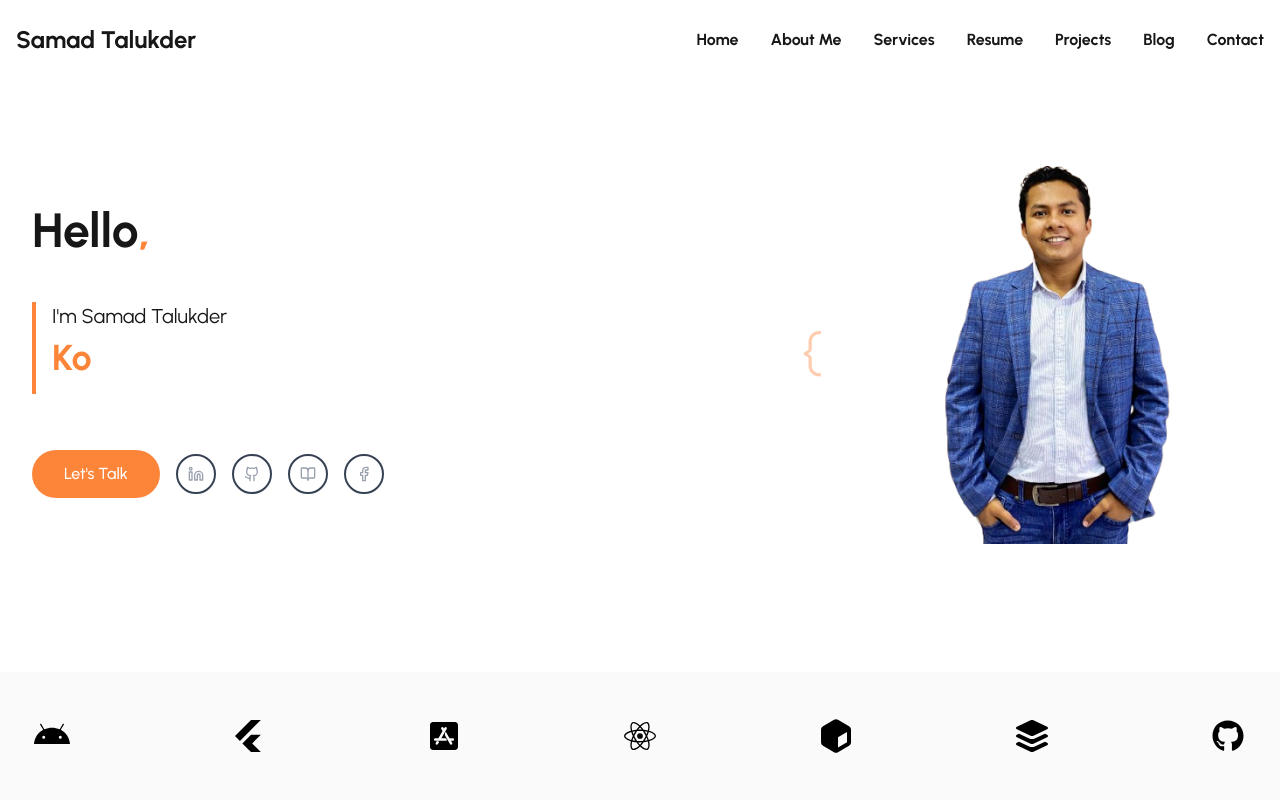
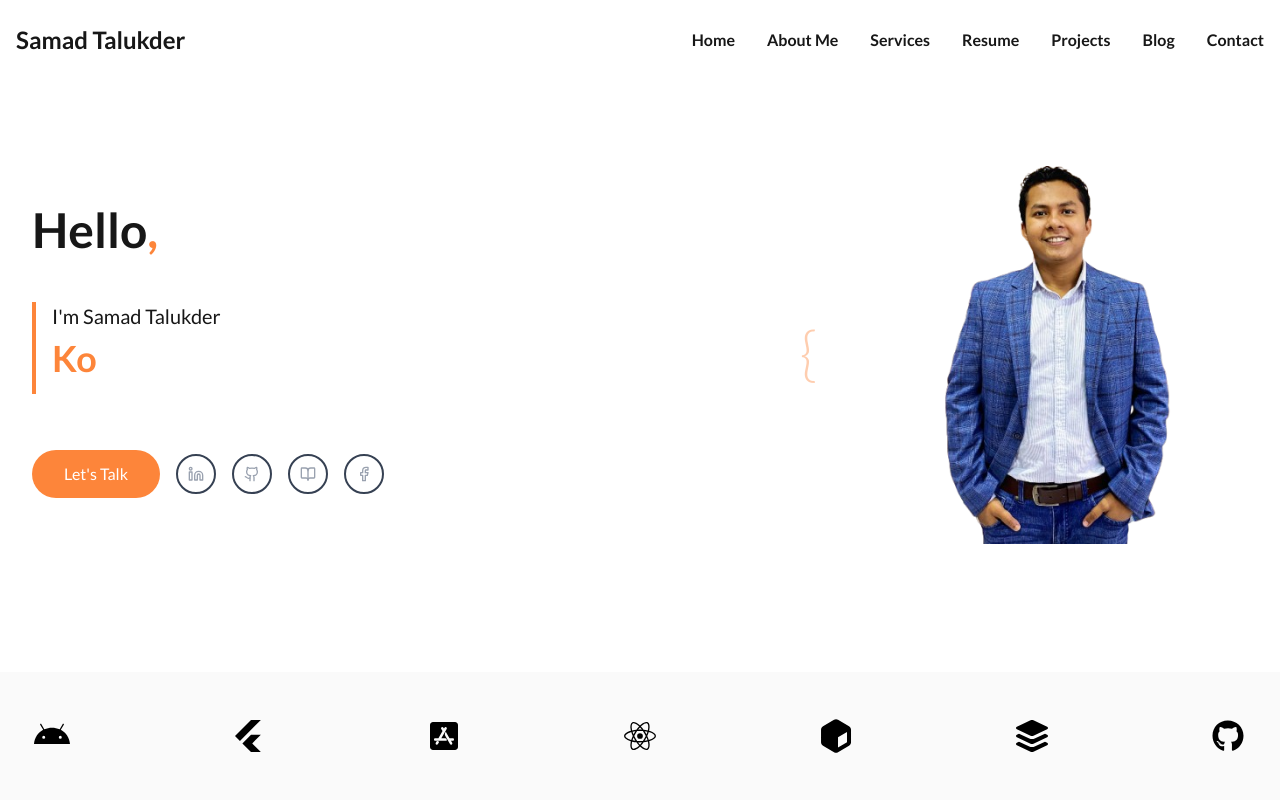
Before and after one commit to samadtalukder/samadtalukder.github.io, a Next.js app: page / in a window 1280 px wide. Shown: the top 800 px of the page. Built offline with nearby package versions, Linux system fonts and the light colour scheme.

Commit message:
REFACT: Update font

```diff
--- a/app/globals.css
+++ b/app/globals.css
@@ -6,7 +6,7 @@
 @theme inline {
   --color-background: var(--background);
   --color-foreground: var(--foreground);
-  --font-sans: var(--font-urbanist);
+  --font-sans: var(--font-lato);
   --font-mono: var(--font-geist-mono);
   --color-brand-orange: var(--brand-orange);
   --color-brand-white: var(--brand-white);
--- a/app/layout.tsx
+++ b/app/layout.tsx
@@ -1,11 +1,12 @@
 import type { Metadata } from "next";
-import { Urbanist } from "next/font/google";
+import { Lato } from "next/font/google";
 import "./globals.css";
 import { ErrorBoundary } from "@/components/ErrorBoundary";
 
-const urbanist = Urbanist({
+const lato = Lato({
   subsets: ["latin"],
-  variable: "--font-urbanist",
+  weight: ["100", "300", "400", "700", "900"],
+  variable: "--font-lato",
 });
 
 export const metadata: Metadata = {
@@ -30,7 +31,7 @@ export default function RootLayout({
 }>) {
   return (
     <html lang="en" className="scroll-smooth">
-      <body className={`${urbanist.variable} font-sans antialiased`}>
+      <body className={`${lato.variable} font-sans antialiased`}>
         <ErrorBoundary>{children}</ErrorBoundary>
       </body>
     </html>
```
